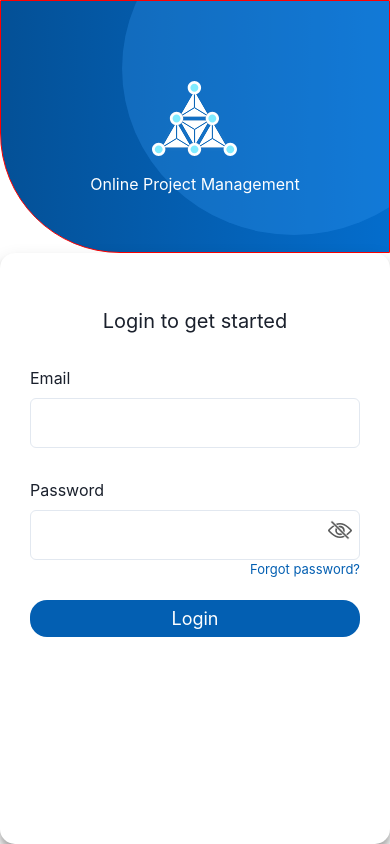
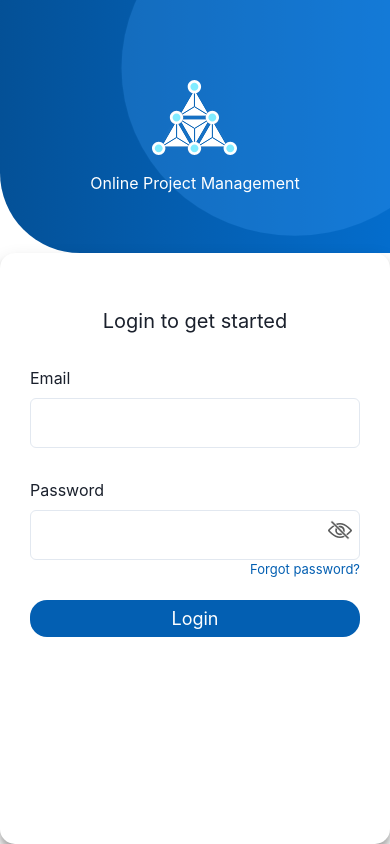
Before and after one commit to akashkanade9182/Techprimelab-assignment, a React (Create React App) app in the folder frontend/: page / in a window 390 px wide. Built offline with nearby package versions, Linux system fonts and the light colour scheme.

Commit message:
secodnadded

```diff
--- a/frontend/src/Styles/Login.css
+++ b/frontend/src/Styles/Login.css
@@ -75,11 +75,14 @@ header{
 
 
 @media only screen and (max-width: 425px){
-    header{
+    .login{
+     height: 100vh;
+    }
+
+     header{
       height:30vh;
 
-     border-bottom-left-radius: 120px;
-     border:1px solid red;
+     border-bottom-left-radius: 80px;
     }
     .login-box{
      height:70vh;
```
